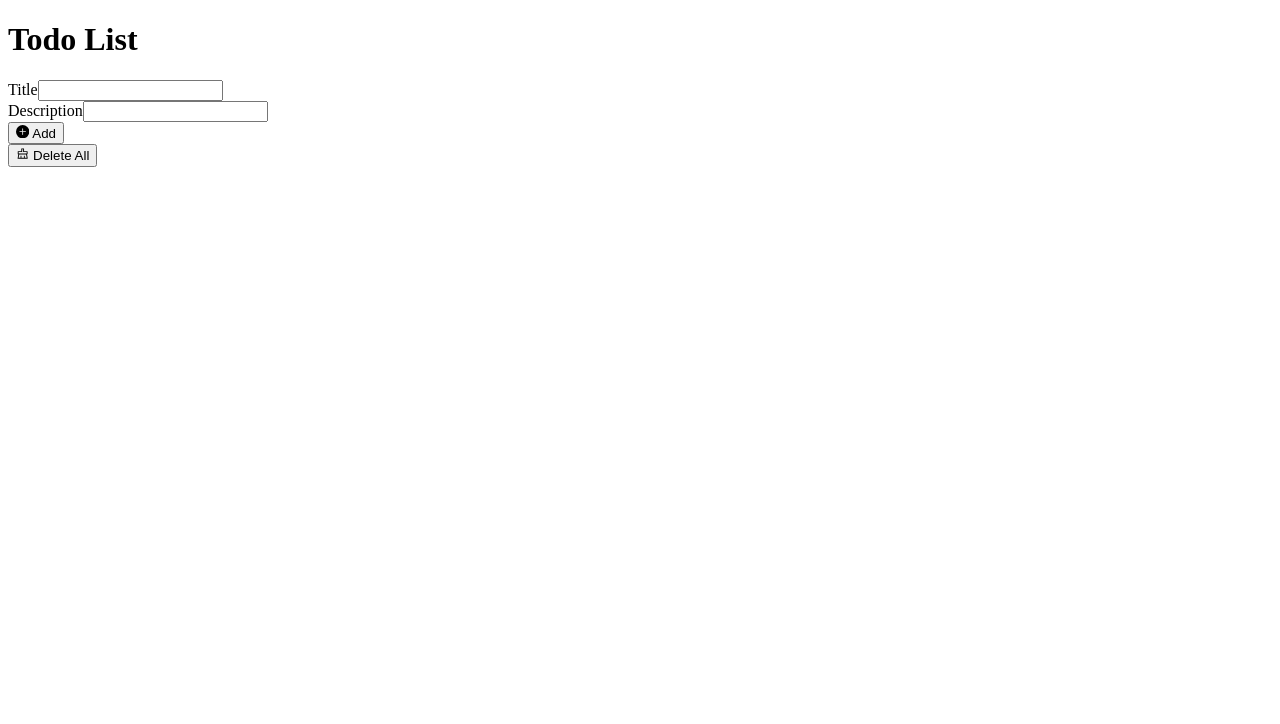
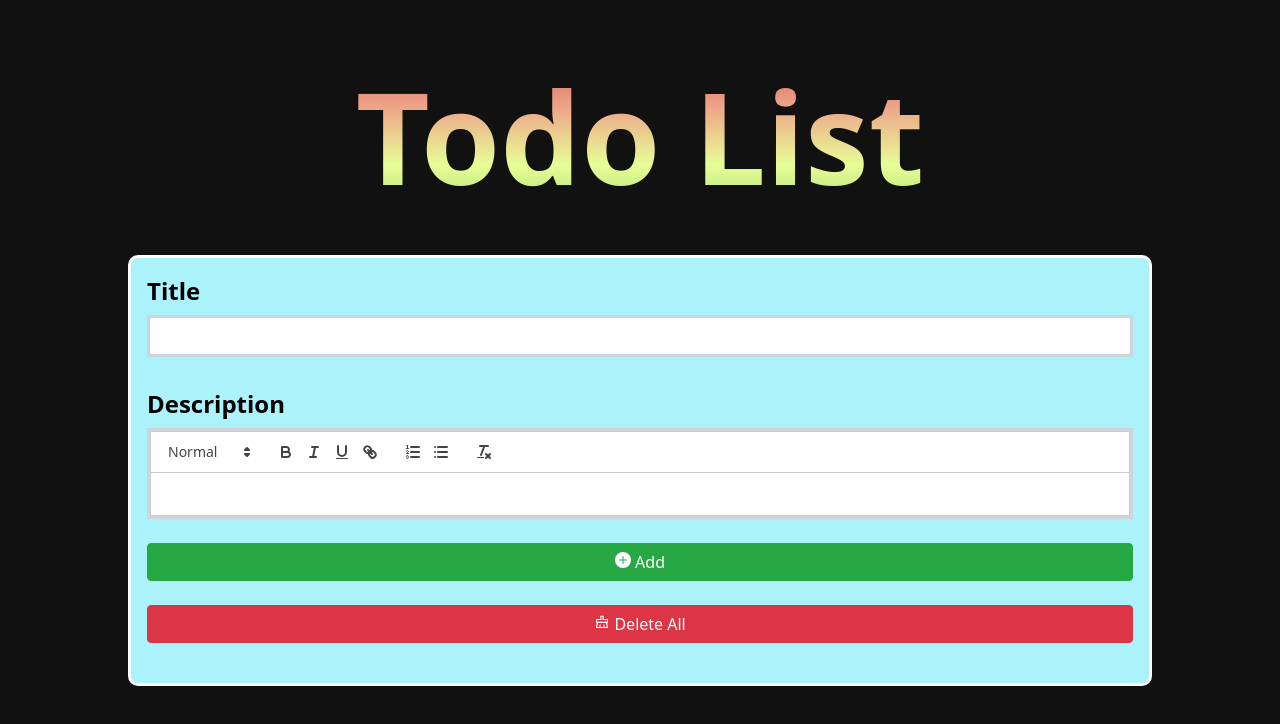
Before and after one commit to PremPPrem/todolist, a Next.js app: page / in a window 1280 px wide. Shown: the top 724 px of the page. Built offline with nearby package versions, Linux system fonts and the light colour scheme.

Commit message:
add css all components

```diff
--- a/package.json
+++ b/package.json
@@ -9,10 +9,12 @@
     "lint": "next lint"
   },
   "dependencies": {
+    "html-react-parser": "^4.2.1",
     "next": "13.4.19",
     "react": "18.2.0",
     "react-dom": "18.2.0",
     "react-icons": "^4.10.1",
+    "react-quill": "^2.0.0",
     "sass": "^1.66.1",
     "uuid": "^9.0.0"
   }
--- a/pages/components/TodoItem.jsx
+++ b/pages/components/TodoItem.jsx
@@ -1,26 +1,77 @@
 import React, { useState } from "react";
 import { AiOutlineCheckCircle, AiOutlineDelete } from "react-icons/ai";
 import Modal from "./Modal";
+import parse from "html-react-parser";
+import s from "@/styles/TodoItem.module.scss";
 
-export default function TodoItem({ title, description, id, deleteTodo,completeTodo,complete }) {
+export default function TodoItem({
+  title,
+  description,
+  id,
+  deleteTodo,
+  completeTodo,
+  complete,
+}) {
   const [openModal, setOpenModal] = useState(false);
+  const [readMore, setReadMore] = useState(false);
   return (
     <>
       {openModal && (
         <Modal closeModal={setOpenModal} id={id} deleteTodo={deleteTodo} />
       )}
-      <div className="list-item">
-        <h3>{title}</h3>
-        <p>{description}</p>
-        <div>
-          <p>Status : {complete === true ? "Complete" : "No Complete"}</p>
-        </div>
-        <div className="">
-          <AiOutlineDelete
-            className="icon"
-            onClick={() => setOpenModal(true)}
-          />
-          <AiOutlineCheckCircle className="icon" onClick={() => completeTodo(id)} />
+      <div className={s.item}>
+        <div className={s.item_header}>
+          <h3>{title}</h3>
+          <p>
+            {readMore
+              ? parse(description)
+              : parse(description.substring(0, 250))}
+
+          </p>
+          <button
+              className={s.item_button}
+              onClick={() => {
+                setReadMore(!readMore);
+              }}
+            >
+              {description?.length <= 250
+                ? ""
+                : readMore
+                ? " . . . Read Less"
+                : " . . . Read More"}
+            </button>
+
+          <div className={s.line}></div>
+          <div
+            className={
+              complete === true
+                ? `${s.item_status}`
+                : `${s.item_status} ${s.item_status_active}`
+            }
+          >
+            <p>
+              <span>Status :</span>
+              {complete === true ? "Complete" : "No Complete"}
+            </p>
+          </div>
+          <div className={s.item_icon}>
+            <button
+              className={`${s.item_icon_delete} btn btn_danger`}
+              onClick={() => setOpenModal(true)}
+            >
+              <AiOutlineDelete />
+            </button>
+            <button
+              onClick={() => completeTodo(id)}
+              className={
+                complete === true
+                  ? `${s.item_icon_check} btn btn_success`
+                  : `${s.item_icon_check} btn btn_secondary`
+              }
+            >
+              <AiOutlineCheckCircle />
+            </button>
+          </div>
         </div>
       </div>
     </>
--- a/pages/components/TodoList.jsx
+++ b/pages/components/TodoList.jsx
@@ -4,13 +4,15 @@ import { BsPlusCircleFill } from "react-icons/bs";
 import { AiOutlineClear } from "react-icons/ai";
 import { v4 as uuidv4 } from "uuid";
 import TodoItem from "./TodoItem";
+import dynamic from "next/dynamic";
+const ReactQuill = dynamic(() => import("react-quill"), { ssr: false });
+import "react-quill/dist/quill.snow.css";
 
 export default function TodoList() {
   const [todo, setTodo] = useState([]);
   const [title, setTitle] = useState("");
   const [errorTitle, setErrorTitle] = useState("");
   const [description, setDescription] = useState("");
-
 
   const handleSubmit = (e) => {
     e.preventDefault();
@@ -62,34 +64,44 @@ export default function TodoList() {
 
   return (
     <div>
-      <h1>Todo List</h1>
-      <div className="h">
+      <h1 className={s.title_header}>Todo List</h1>
+      <div className={s.list_header}>
         <form className="input" onSubmit={handleSubmit}>
-          <div className="input-item">
+          <div className={s.list_input_item}>
             <label>Title</label>
             <input
               type="text"
               onChange={(e) => setTitle(e.target.value)}
               value={title}
+              className={errorTitle === "" ? `${s.list_input}` : `${s.list_input} ${s.list_input_active}`}
             />
             <small className="alert">{errorTitle}</small>
           </div>
-          <div className="input-item">
+          <div className={s.list_input_item}>
             <label>Description</label>
-            <input
+            {/* <input
               type="text"
               onChange={(e) => setDescription(e.target.value)}
               value={description}
-            />
+            /> */}
+            <div className={s.list_description}>
+              <ReactQuill
+                value={description}
+                onChange={(e) => setDescription(e)}
+              />
+            </div>
           </div>
-          <div className="input-item">
-            <button type="submit">
-              <BsPlusCircleFill /> Add
-            </button>
-          </div>
+
+          <button type="submit" className={`${s.list_button} btn btn_success`}>
+            <BsPlusCircleFill /> Add
+          </button>
         </form>
-        <button onClick={clear}><AiOutlineClear /> Delete All</button>
-        <div className="list">
+
+        <button onClick={clear} className={`${s.list_button} btn btn_danger`}>
+          <AiOutlineClear /> Delete All
+        </button>
+
+        <div>
           {todo.map((data) => {
             return (
               <TodoItem
--- a/pages/index.jsx
+++ b/pages/index.jsx
@@ -8,7 +8,7 @@ const inter = Inter({ subsets: ['latin'] })
 
 export default function Home() {
   return (
-    <>
+    <div className={s.home}>
       <Head>
         <title>TodoList</title>
         <meta name="description" content="TodoList" />
@@ -16,6 +16,6 @@ export default function Home() {
         <link rel="icon" href="/icon.ico" />
       </Head>
     <TodoList />
-    </>
+    </div>
   )
 }
--- a/styles/Home.module.scss
+++ b/styles/Home.module.scss
@@ -0,0 +1,3 @@
+.home {
+    margin-bottom: 3rem;
+}
--- /dev/null
+++ b/styles/TodoItem.module.scss
@@ -0,0 +1,78 @@
+.item {
+  width: 100%;
+  border: 2px solid #000;
+  padding: 1rem;
+  background: #ffe;
+  margin: 1rem 0;
+  position: relative;
+  word-wrap: break-word;
+
+  h3 {
+    font-size: 2.25rem;
+    margin: 2rem 0 1rem;
+  }
+  ul,li {
+    margin: 0.5rem 1rem 0;
+  }
+
+  a{ display: block;}
+
+  .line {
+    border-top: 2px solid #ccc;
+    margin-top: 1rem;
+    margin-bottom: 0.5rem;
+  }
+
+  p {
+    display: inline;
+    line-height: 1.5;
+  }
+
+  .item_button {
+    font-weight: 600;
+    background: transparent;
+    border: none;
+    cursor: pointer;
+    font-size: 1.2rem;
+    color: #007bff;
+  }
+
+  .item_status {
+    color: #28a745;
+    p {
+      margin-top: 0.5rem;
+      font-weight: 500;
+
+
+      .item_p {
+        color: aqua;
+      }
+      span {
+        font-weight: 700;
+        margin-right: 0.5rem;
+        color: #000;
+      }
+
+    }
+  }
+  .item_status_active {
+    color: #bd2130;
+  }
+
+  .item_icon {
+    position: absolute;
+    top: 10px;
+    right: 1rem;
+
+    .item_icon_delete {
+      display: inline;
+      margin-right: 0.5rem;
+      font-size: 1.2rem;
+    }
+
+    .item_icon_check{
+        display: inline;
+        font-size: 1.2rem;
+    }
+  }
+}
--- a/styles/TodoList.module.scss
+++ b/styles/TodoList.module.scss
@@ -0,0 +1,63 @@
+.title_header {
+  font-size: 10vw;
+  margin-top: 3rem;
+  text-align: center;
+  font-weight: bold;
+  background: linear-gradient(180deg, #d15555, #eda489, #e8fd96, #a1d76f);
+  background-size: 40%;
+  -webkit-background-clip: text;
+  -webkit-text-fill-color: transparent;
+}
+
+.list_header {
+  width: 80vw;
+  max-height: fit-content;
+  background: #abf2fb;
+  margin: 2rem auto 0;
+  padding: 1rem;
+  border-radius: 10px;
+  border: 3px solid #fff;
+
+  .list_input_item {
+    label {
+      font-size: 1.5rem;
+      font-weight: 700;
+    }
+    .list_input {
+      display: block;
+      width: 100%;
+      padding: 0.375rem 0.75rem;
+      font-size: 1rem;
+      line-height: 1.5;
+      background-color: #fff;
+      border: 3px solid #ced4da;
+      border-radius: 0.25rem;
+      outline: none;
+      margin: 0.5rem 0;
+    }
+
+    .list_input_active {
+      border: 3px solid #dc3545;
+    }
+
+    small {
+      color: #dc3545;
+      font-weight: 700;
+      margin-left: 0.2rem;
+    }
+
+    .list_description {
+      background-color: #fff;
+      border: 3px solid #ced4da;
+      margin: 0.5rem 0;
+    }
+  }
+
+  .list_button {
+    width: 100%;
+    margin: 1.5rem 0;
+  }
+  .item_status {
+    border-top: 20px solid #000;
+  }
+}
--- a/styles/globals.scss
+++ b/styles/globals.scss
@@ -1,3 +1,18 @@
+* {
+  margin: 0;
+  padding: 0;
+  box-sizing: border-box;
+  font-family: system-ui, -apple-system, BlinkMacSystemFont, "Segoe UI", Roboto,
+    Oxygen, Ubuntu, Cantarell, "Open Sans", "Helvetica Neue", sans-serif;
+}
+
+body {
+  // background: #eef3ad;
+  // overflow: hidden;
+  background:#111;
+}
+
+
 .btn {
   cursor: pointer;
   display: block;
@@ -52,3 +67,23 @@
     border-color: #1c7430;
   }
 }
+
+
+.btn_secondary {
+  background-color: #6c757d;
+  border-color: #6c757d;
+  margin-left: 0.4rem;
+  &:hover {
+    background-color: #5a6268;
+    border-color: #545b62;
+  }
+
+  &:focus {
+    box-shadow: 0 0 0 0.2rem rgba(108,117,125,0.5);
+  }
+
+  &:active {
+    background-color: #545b62;
+    border-color: #4e555b;
+  }
+}
```
Also changed, not shown: 1 other file (tests, documents, lock files or other folders).
